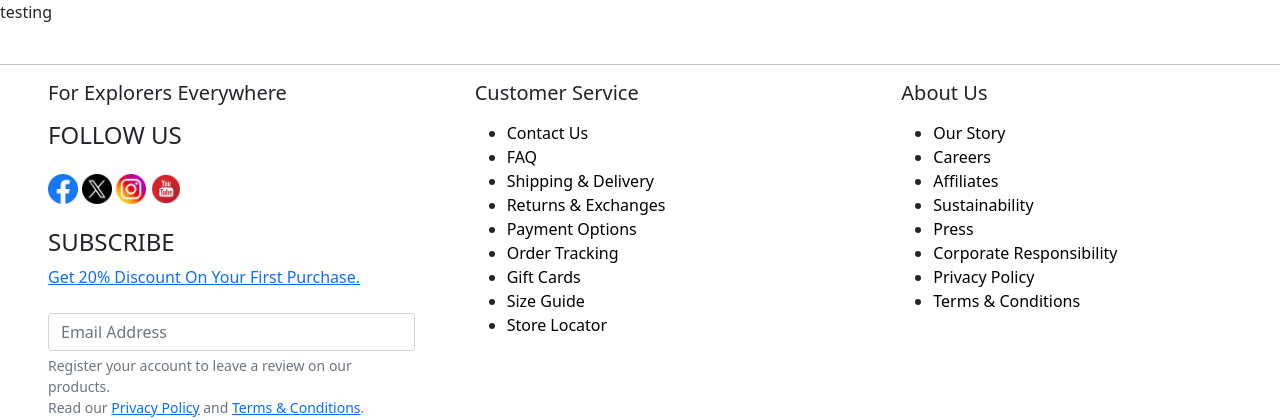
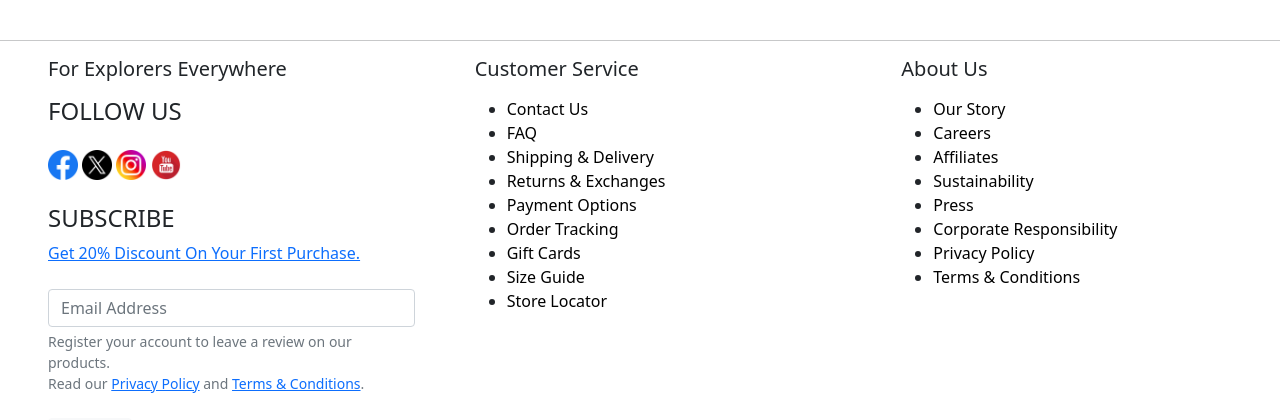
Before and after one commit to lobbzj/QUT-Capstone-Project-T239, a Flask app: page /checkout/ in a window 1280 px wide. Shown: the part 88-508 px from the top of the page. Run offline with Flask 3, Linux system fonts and the light colour scheme.

Commit message:
teseting

```diff
--- a/app/templates/checkout.html
+++ b/app/templates/checkout.html
@@ -3,7 +3,7 @@
 {% block content %}
 
 <main>
-  testing
+
 </main>
 
 {% endblock %}
```
